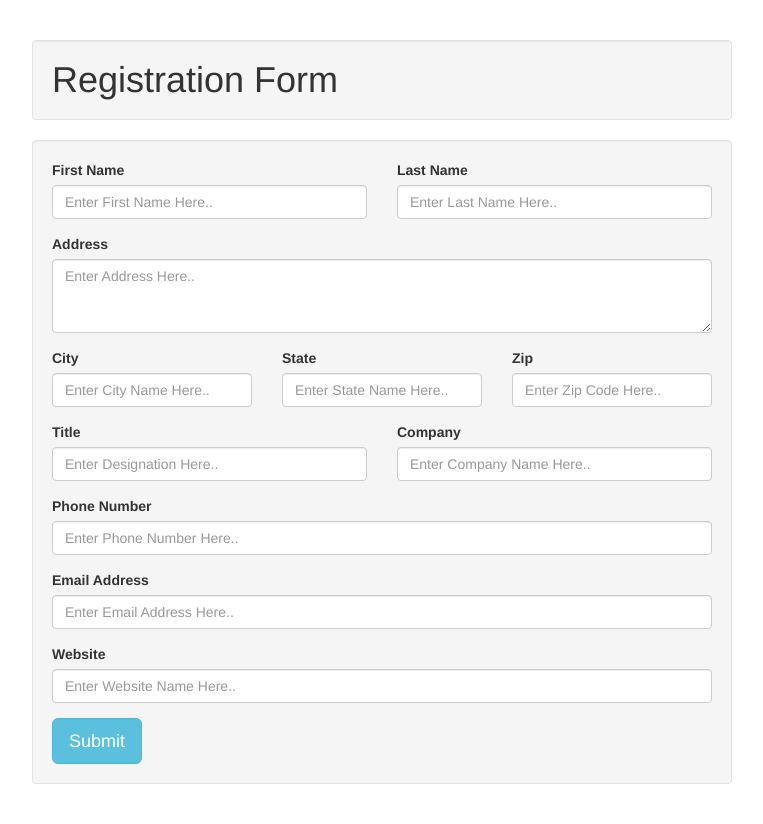
After one commit to AyyappanPy/AyanG3, a Django app: page /profile/edit/ in a window 1280 px wide. The commit adds this page. Shown: the whole page, without its empty margins (258-1021 px from the left). Run offline with Django 3.2, Linux system fonts and the light colour scheme; the visitor is signed in with stand-in values (Sample User, id 1); some libraries are stand-ins or nearby versions.

Commit message:
Profile Edit Pages

```diff
--- /dev/null
+++ b/my_profile/static/css/edit_profile.css
@@ -0,0 +1,81 @@
+/* @import "font-awesome.min.css";
+@import "font-awesome-ie7.min.css"; */
+/* Space out content a bit */
+body {
+  padding-top: 20px;
+  padding-bottom: 20px;
+}
+
+/* Everything but the jumbotron gets side spacing for mobile first views */
+.header,
+.marketing,
+.footer {
+  padding-right: 15px;
+  padding-left: 15px;
+}
+
+/* Custom page header */
+.header {
+  border-bottom: 1px solid #e5e5e5;
+}
+/* Make the masthead heading the same height as the navigation */
+.header h3 {
+  padding-bottom: 19px;
+  margin-top: 0;
+  margin-bottom: 0;
+  line-height: 40px;
+}
+
+/* Custom page footer */
+.footer {
+  padding-top: 19px;
+  color: #777;
+  border-top: 1px solid #e5e5e5;
+}
+
+/* Customize container */
+@media (min-width: 768px) {
+  .container {
+    max-width: 730px;
+  }
+}
+.container-narrow > hr {
+  margin: 30px 0;
+}
+
+/* Main marketing message and sign up button */
+.jumbotron {
+  text-align: center;
+  border-bottom: 1px solid #e5e5e5;
+}
+.jumbotron .btn {
+  padding: 14px 24px;
+  font-size: 21px;
+}
+
+/* Supporting marketing content */
+.marketing {
+  margin: 40px 0;
+}
+.marketing p + h4 {
+  margin-top: 28px;
+}
+
+/* Responsive: Portrait tablets and up */
+@media screen and (min-width: 768px) {
+  /* Remove the padding we set earlier */
+  .header,
+  .marketing,
+  .footer {
+    padding-right: 0;
+    padding-left: 0;
+  }
+  /* Space out the masthead */
+  .header {
+    margin-bottom: 30px;
+  }
+  /* Remove the bottom border on the jumbotron for visual effect */
+  .jumbotron {
+    border-bottom: 0;
+  }
+}
--- /dev/null
+++ b/my_profile/templates/my_profile/edit_profile.html
@@ -0,0 +1,77 @@
+
+{% load staticfiles %}
+<html>
+    <head>
+        <title>Edit Profile</title>
+        <link href="{% static 'css/edit_profile.css' %}" rel='stylesheet' type='text/css' />
+        <meta charset="utf-8">
+        <meta name="viewport" content="width=device-width, initial-scale=1">
+        <link rel="stylesheet" href="https://maxcdn.bootstrapcdn.com/bootstrap/3.3.7/css/bootstrap.min.css">
+        <script src="https://ajax.googleapis.com/ajax/libs/jquery/3.1.1/jquery.min.js"></script>
+        <script src="https://maxcdn.bootstrapcdn.com/bootstrap/3.3.7/js/bootstrap.min.js"></script>
+    </head>
+    <body>
+        <div class="container">
+            <h1 class="well">Registration Form</h1>
+            <div class="col-lg-12 well">
+                <div class="row">
+                    <form>
+                        <div class="col-sm-12">
+                            <div class="row">
+                                <div class="col-sm-6 form-group">
+                                    <label>First Name</label>
+                                    <input type="text" placeholder="Enter First Name Here.." class="form-control">
+                                </div>
+                                <div class="col-sm-6 form-group">
+                                    <label>Last Name</label>
+                                    <input type="text" placeholder="Enter Last Name Here.." class="form-control">
+                                </div>
+                            </div>
+                            <div class="form-group">
+                                <label>Address</label>
+                                <textarea placeholder="Enter Address Here.." rows="3" class="form-control"></textarea>
+                            </div>
+                            <div class="row">
+                                <div class="col-sm-4 form-group">
+                                    <label>City</label>
+                                    <input type="text" placeholder="Enter City Name Here.." class="form-control">
+                                </div>
+                                <div class="col-sm-4 form-group">
+                                    <label>State</label>
+                                    <input type="text" placeholder="Enter State Name Here.." class="form-control">
+                                </div>
+                                <div class="col-sm-4 form-group">
+                                    <label>Zip</label>
+                                    <input type="text" placeholder="Enter Zip Code Here.." class="form-control">
+                                </div>
+                            </div>
+                            <div class="row">
+                                <div class="col-sm-6 form-group">
+                                    <label>Title</label>
+                                    <input type="text" placeholder="Enter Designation Here.." class="form-control">
+                                </div>
+                                <div class="col-sm-6 form-group">
+                                    <label>Company</label>
+                                    <input type="text" placeholder="Enter Company Name Here.." class="form-control">
+                                </div>
+                            </div>
+                        <div class="form-group">
+                            <label>Phone Number</label>
+                            <input type="text" placeholder="Enter Phone Number Here.." class="form-control">
+                        </div>
+                        <div class="form-group">
+                            <label>Email Address</label>
+                            <input type="text" placeholder="Enter Email Address Here.." class="form-control">
+                        </div>
+                        <div class="form-group">
+                            <label>Website</label>
+                            <input type="text" placeholder="Enter Website Name Here.." class="form-control">
+                        </div>
+                        <button type="button" class="btn btn-lg btn-info">Submit</button>
+                        </div>
+                    </form>
+                </div>
+            </div>
+        </div>
+    </body>
+</html>
--- a/my_profile/templates/my_profile/profile.html
+++ b/my_profile/templates/my_profile/profile.html
@@ -34,6 +34,8 @@ Smartphone Compatible web template, free webdesigns for Nokia, Samsung, LG, Sony
 			<!-- header -->
 			<div id="home" class="header">
 				<div class="container">
+                    <!-- Edit Profile -->
+                    <a id="edit-profile" href="{% url 'my_profile:edit_profile'%}" title="Edit profile!">###################################<i class="fa fa-link"></i></a>
 				<!-- top-hedader -->
 				<div class="top-header">
 					<!-- /logo -->
@@ -75,6 +77,7 @@ Smartphone Compatible web template, free webdesigns for Nokia, Samsung, LG, Sony
 			{% endblock %}
 			</div>
 				</div>
+
 			</div>
 		<!-- about -->
 		{% block about %}
--- a/my_profile/urls.py
+++ b/my_profile/urls.py
@@ -1,7 +1,7 @@
 from django.conf.urls import url
 from . import views
 
-
 urlpatterns = [
     url(r'^profile$', views.profile, name='profile'),
+    url(r'^profile/edit/$', views.edit_profile, name='edit_profile'),
 ]
--- a/my_profile/views.py
+++ b/my_profile/views.py
@@ -6,3 +6,8 @@ from django.contrib.auth.decorators import login_required
 @login_required(login_url='/')
 def profile(request):
     return render(request, 'my_profile/profile_menus.html', {})
+
+
+@login_required(login_url='/')
+def edit_profile(request):
+    return render(request, 'my_profile/edit_profile.html', {})
```
Also changed, not shown: login/static/css/style.css (+57 -0 lines), login/static/js/index.js (+37 -0 lines), login/templates/login/index.html (+14 -1 lines), login/templates/login/login_forms.html (+24 -24 lines), my_profile/models.py (+9 -0 lines), my_profile/static/css/profile_style.css (+15 -0 lines), my_profile/migrations/0001_initial.py (added), my_profile/migrations/0002_delete_editprofile.py (added), my_profile/migrations/0003_editprofile.py (added).
